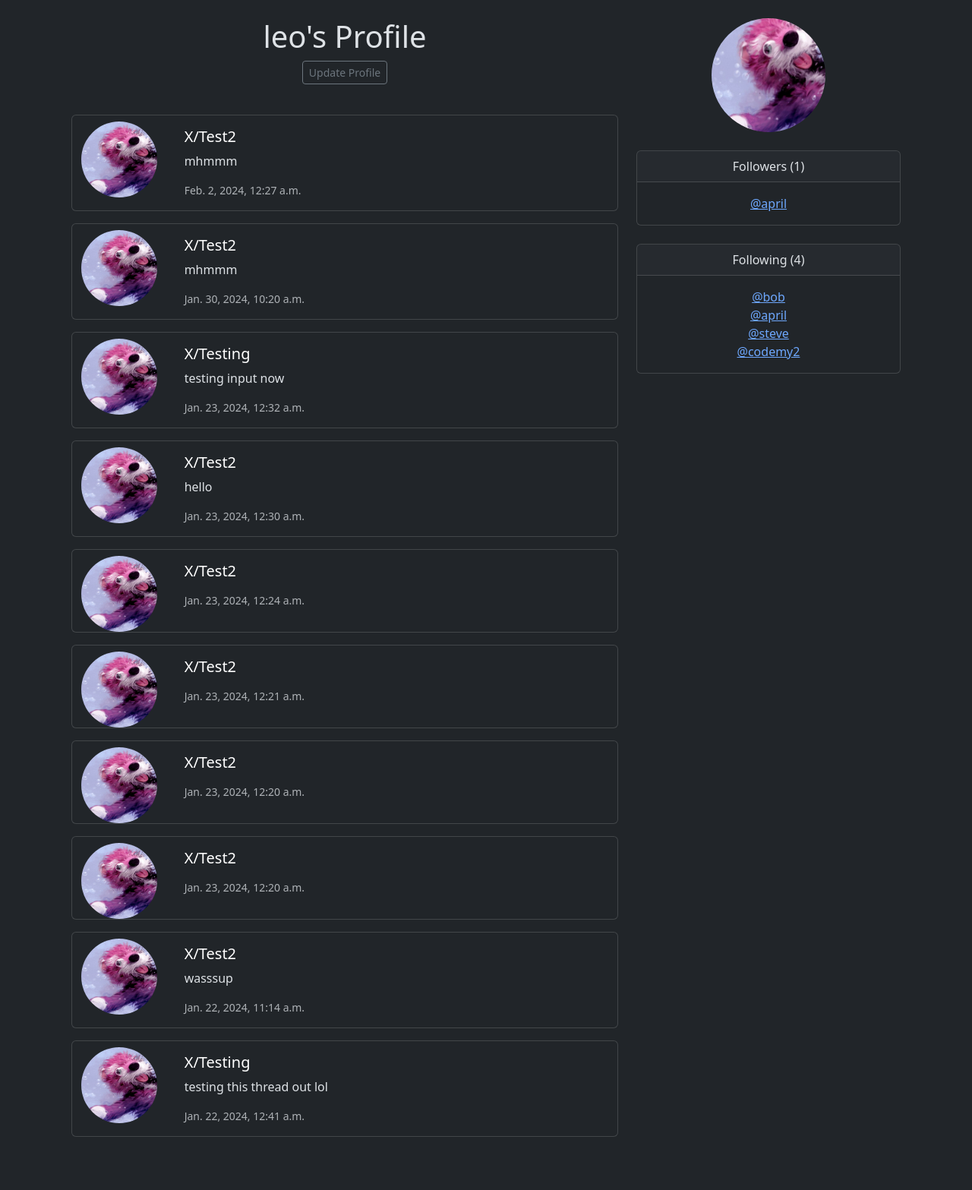
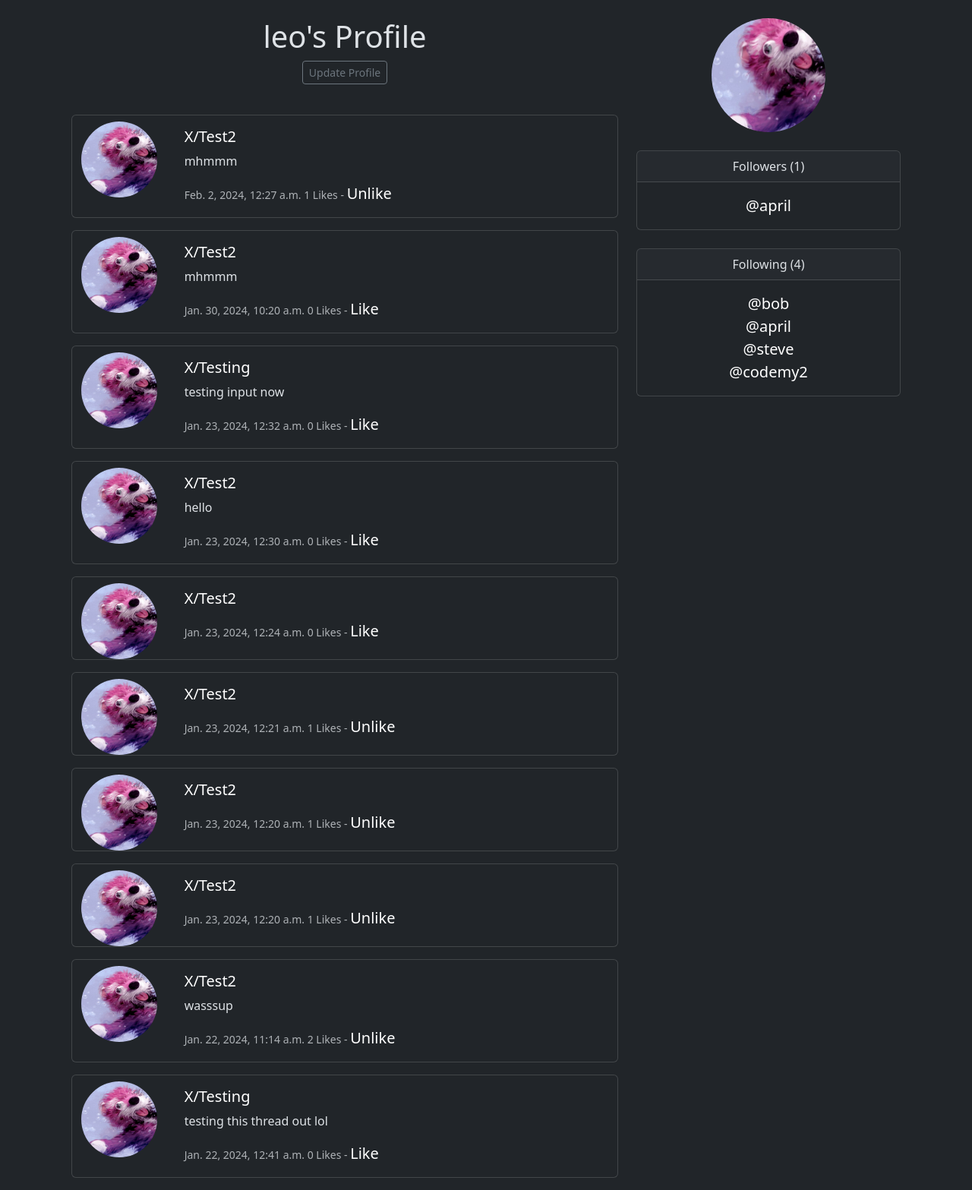
Before and after one commit to leoxP/forum-website, a Django app: page /profile/1 in a window 1280 px wide. Shown: the part 70-1637 px from the top of the page at 76% size. Before the commit the page ends 1567 px from the top, so only its background shows below. Run offline with Django 5.2, Linux system fonts and the light colour scheme; a user stored in the database is signed in; data comes from the database, SQL or seed files in the repository; both versions use the stored data as it was after the commit.

Commit message:
Likes integrated into Profile

```diff
--- a/social/forumx/templates/posts.html
+++ b/social/forumx/templates/posts.html
@@ -60,4 +60,5 @@
   {% endif %}
 
 </div>
+
 {% endblock %}
--- a/social/forumx/templates/profile.html
+++ b/social/forumx/templates/profile.html
@@ -15,6 +15,11 @@
                 border-radius: 50%; /* Make it a circle */
                 object-fit: cover; /* Ensure the image covers the entire container */
             }
+            a {
+                text-decoration: none;
+                color: white;
+                font-size: 20px;
+              }
         </style>
         <div class="container text-center">
             <div class="row">
@@ -55,7 +60,14 @@
                                     <div align="left" class="card-body">
                                         <h5 class="card-title"><a href="{% url 'thread_posts' post.thread.id %}" class="white-link">X/{{ post.thread.title | title }}</a></h5>
                                         <p class="card-text">{{ post.content }}</p>
-                                        <p class="card-text"><small class="text-muted">{{ post.created_at }}</small></p>
+                                        <p class="card-text"><small class="text-muted">{{ post.created_at }}
+                                            {{ post.number_of_likes }} Likes -
+                                            {% if user in post.likes.all %}
+                                                <a href="{% url 'post_like' pk=post.id%}">Unlike</a>
+                                            {% else %}
+                                                <a href="{% url 'post_like' pk=post.id%}">Like</a>
+                                            {% endif %}
+                                        </small></p>
                                     </div>
                                 </div>
                             </div>
--- a/social/forumx/views.py
+++ b/social/forumx/views.py
@@ -138,4 +138,4 @@ def post_like(request, pk):
     else:
         post.likes.add(request.user)
 
-    return redirect('thread_posts', thread_id=post.thread.id)
+    return redirect(request.META.get("HTTP_REFERER"))
```
Also changed, not shown: social/db.sqlite3.
